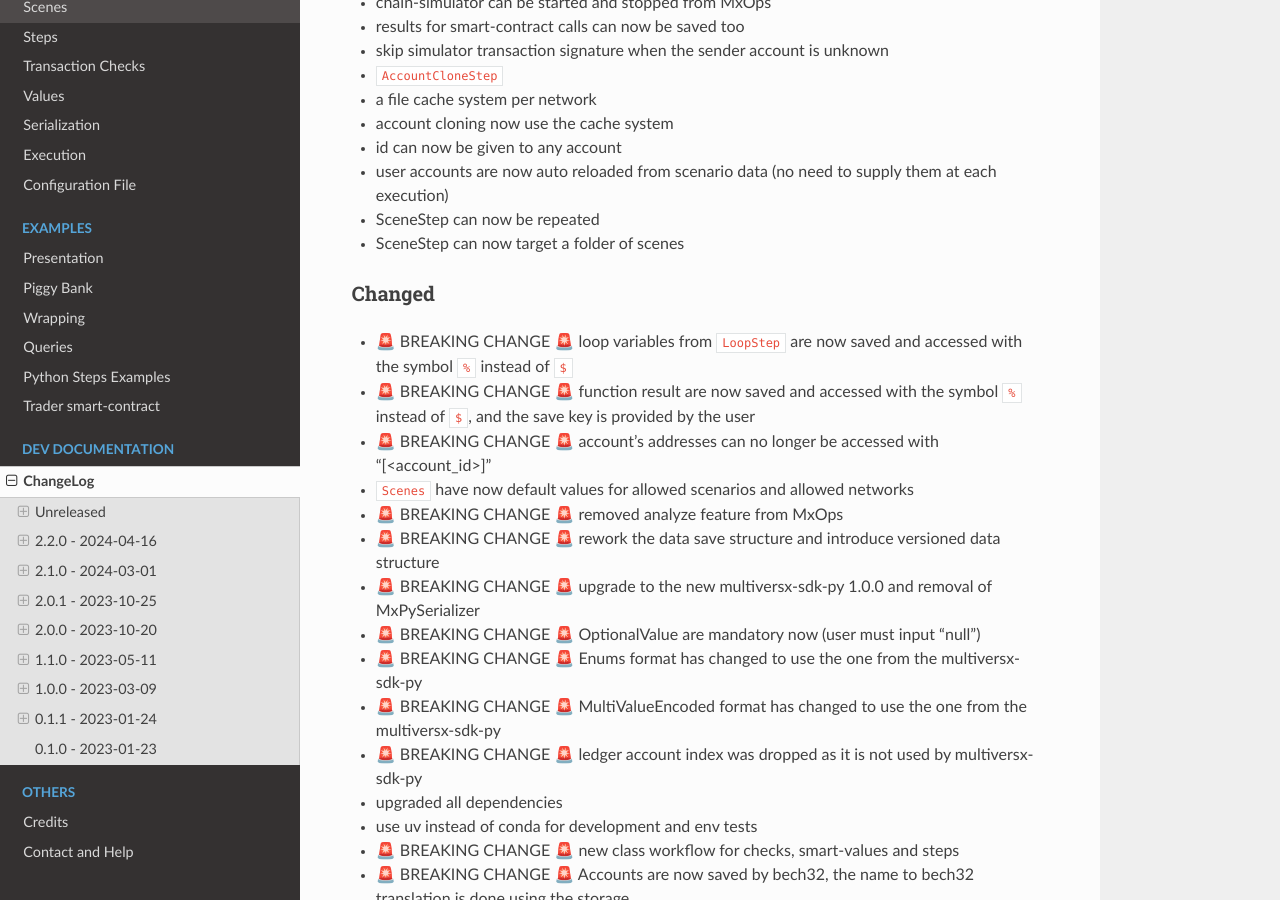
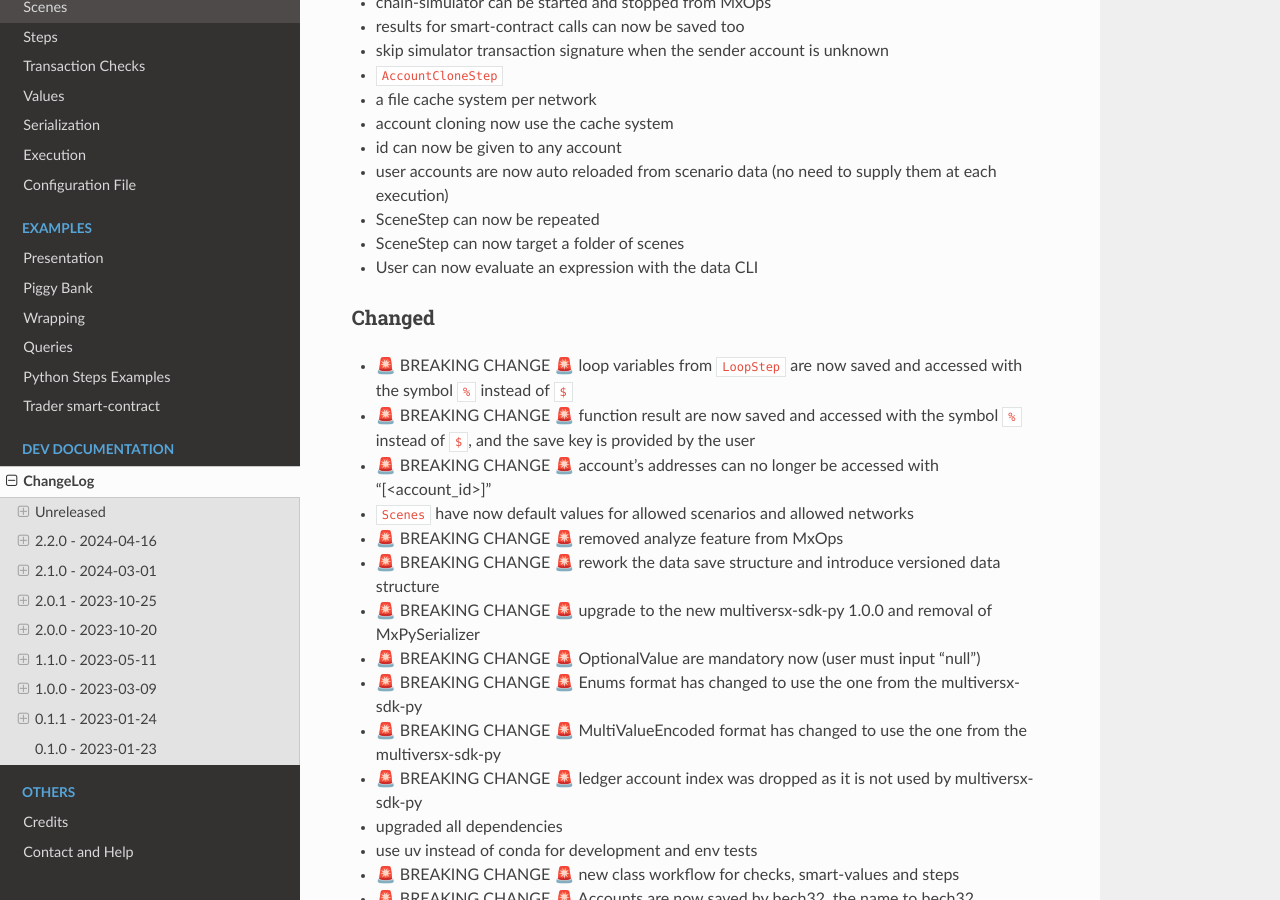
Before and after one commit to Catenscia/MxOps, a Sphinx documentation site: the page built from docs/source/dev_documentation/changelog.md, in a window 1280 px wide and 900 px high, scrolled down 839 px. Built offline with Sphinx 7.4.7 and the Read the Docs theme 3.1.0, drawn with Linux system fonts in a browser that asks for light colours.

Commit message:
docs: changelog

```diff
--- a/docs/source/dev_documentation/changelog.md
+++ b/docs/source/dev_documentation/changelog.md
@@ -34,7 +34,7 @@
 - user accounts are now auto reloaded from scenario data (no need to supply them at each execution)
 - SceneStep can now be repeated
 - SceneStep can now target a folder of scenes
-
+- User can now evaluate an expression with the data CLI
 
 ### Changed
 
```
